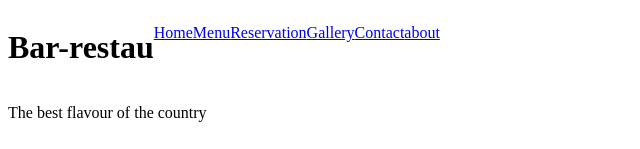
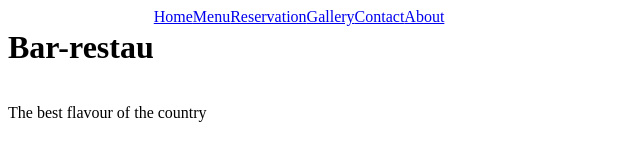
Before and after one commit to angebhd/bar-restau-client, a React (Create React App) app: page / in a window 1280 px wide. Shown: the top 149 px of the page, without its empty margins (0-640 px from the left). Built offline with nearby package versions, Linux system fonts and the light colour scheme.

Commit message:
Add react routing

```diff
--- a/package.json
+++ b/package.json
@@ -10,6 +10,7 @@
     "@testing-library/user-event": "^13.5.0",
     "react": "^18.2.0",
     "react-dom": "^18.2.0",
+    "react-router-dom": "^6.16.0",
     "react-scripts": "5.0.1",
     "web-vitals": "^2.1.4"
   },
--- a/src/App.js
+++ b/src/App.js
@@ -1,12 +1,20 @@
-import Home from './components/home'
-import Menu from './components/menu';
+import Home from './pages/home'
+import Menu from './pages/menu'
+import Header from './components/header'
+import { Route, Routes } from 'react-router-dom'
+import Gallery from './pages/gallery';
 
 function App() {
   return (
-    <div className="App">
-      <Home/>
-      <Menu/>
-    </div>
+      <div>
+        <Header/>
+        <Routes>
+          <Route path="/" exact element={<Home/>} />
+          <Route path="/menu" element={<Menu/>} />
+          <Route path="/gallery" element={<Gallery/>} />
+
+        </Routes>
+      </div>
   );
 }
 
--- a/src/components/navitems.js
+++ b/src/components/navitems.js
@@ -1,12 +1,14 @@
+import { Link } from "react-router-dom";
+
 function NavItems (){
     return(
         <nav>
-            <p><a href="#home">Home</a></p>
-            <p><a href="#menu">Menu</a></p>
-            <p><a href="#reservation">Reservation</a></p>
-            <p><a href="#gallery">Gallery</a></p>
-            <p><a href="#contact">Contact</a></p>
-            <p><a href="#about">about</a></p>
+            <Link to="/Home">Home</Link>
+            <Link to="/menu">Menu</Link>
+            <Link to="/reservation">Reservation</Link>
+            <Link to="/gallery">Gallery</Link>
+            <Link to="/contact">Contact</Link>
+            <Link to="#about">About</Link>
         </nav>
 
     )
--- a/src/index.css
+++ b/src/index.css
@@ -1,6 +1,7 @@
 img{
     max-width: 100vh;
 }
+
 header{
     display:flex;
 }
--- a/src/index.js
+++ b/src/index.js
@@ -2,10 +2,14 @@ import React from 'react';
 import ReactDOM from 'react-dom/client';
 import './index.css';
 import App from './App';
+import { BrowserRouter } from 'react-router-dom';
 
 const root = ReactDOM.createRoot(document.getElementById('root'));
 root.render(
   <React.StrictMode>
-    <App />
+    <BrowserRouter>
+      <App />
+    </BrowserRouter>
+
   </React.StrictMode>
 );
--- a/src/components/gallery.js
+++ b/src/pages/gallery.js
@@ -1,5 +1,5 @@
-import Footer from "./footer"
-import Header from "./header"
+import Footer from "../components/footer"
+import Header from "../components/header"
 
 function Gallery(){
     return(
--- a/src/components/home.js
+++ b/src/pages/home.js
@@ -1,13 +1,11 @@
-import Footer from "./footer";
-import Hgallery from "./home/hgallery";
-import Hmenu from "./home/hmenu";
-import Hreservation from "./home/hreservation";
-import Header from "./header";
+import Footer from "../components/footer";
+import Hgallery from "../components/home/hgallery";
+import Hmenu from "../components/home/hmenu";
+import Hreservation from "../components/home/hreservation";
 
 function Home (){
     return(
         <div>
-            <Header/>
             <div>
                 <p>The best flavour of the country</p>
             </div>
--- a/src/components/menu.js
+++ b/src/pages/menu.js
@@ -1,12 +1,10 @@
-import DrinkList from "./items/drink"
-import Header from "./header"
-import MealList from "./items/meals"
-import Footer from "./footer"
+import DrinkList from "../components/items/drink"
+import MealList from "../components/items/meals"
+import Footer from "../components/footer"
 
 function Menu(){
     return(
         <>
-            <Header/>
             <h1>Menu</h1>
             <div>
                 <h2>Drinks</h2>
```
Also changed, not shown: 1 other file (tests, documents, lock files or other folders).
